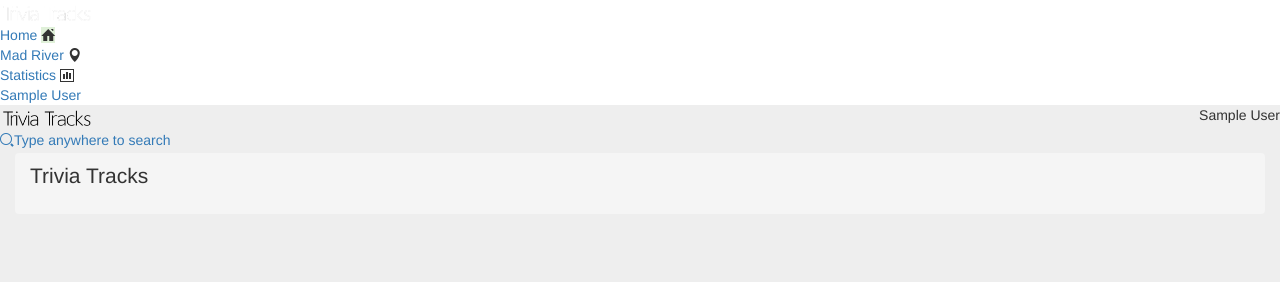
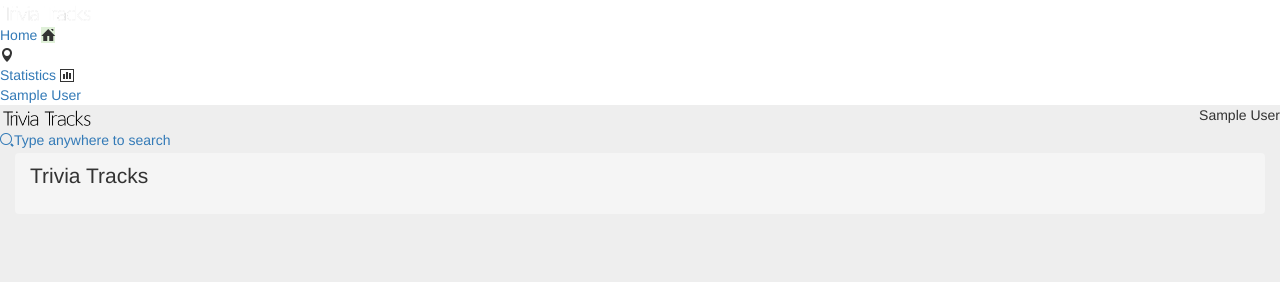
Before and after one commit to yatesdev/TriviaTracks, a Django app: page /admin/ in a window 1280 px wide. Shown: the top 300 px of the page. Run offline with Django 3.2, Linux system fonts and the light colour scheme; the visitor is signed in with stand-in values (Sample User, id 1); parts of the project's set-up code (start-up, migrations or seed data) failed here and were passed over; some libraries are stand-ins or nearby versions; some web fonts are replaced.

Commit message:
Sidebar item editing
Made location link change name to the logged in user's associated
location.

```diff
--- a/home/templates/home/__base.html
+++ b/home/templates/home/__base.html
@@ -49,10 +49,19 @@
             </a>
             <span class="icon-thumbnail bg-success"><i class="pg-home"></i></span>
           </li>
+
+          <!-- Location -->
+          {% if user.is_authenticated %}
           <li class="{% block location_menu %}{% endblock %}">
-            <a href="{% url "location" %}"><span class="title">Mad River</span></a>
+            <a href="{% url "location" %}"><span class="title">{{user.userprofile.location.name}}</span></a>
             <span class="icon-thumbnail "><i class="pg-map"></i></span>
           </li>
+          {% else %}
+          <li class="{{location_menu.super}}">
+            <a href="{% url "location" %}"><span class="title">Location</span></a>
+            <span class="icon-thumbnail "><i class="pg-map"></i></span>
+          </li>
+          {% endif %}
           <li class="{% block stats_menu %}{% endblock %}">
             <a href="#"><span class="title">Statistics</span></a>
             <span class="icon-thumbnail "><i class="pg-charts"></i></span>
```
